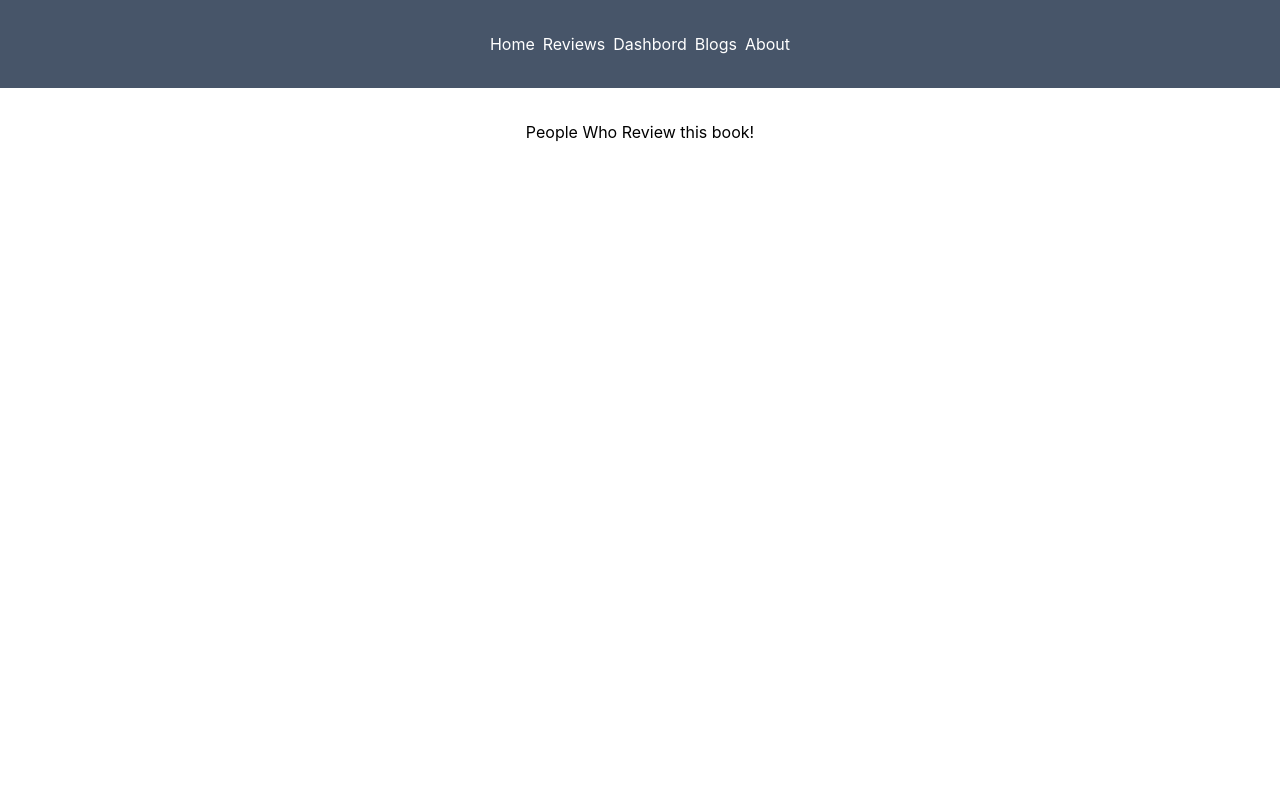
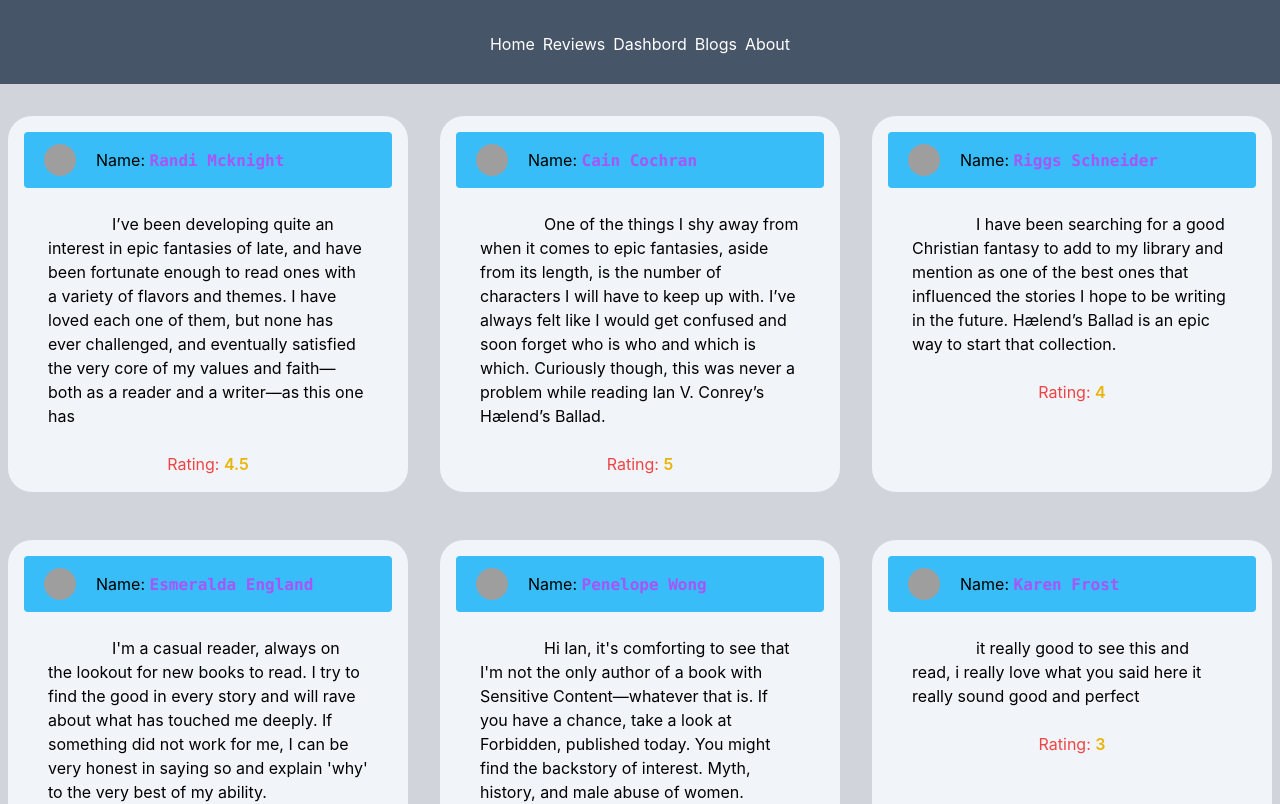
Before and after one commit to MD-MAHBUBUR-RAHMAN/product-review-assignment-nine, a React (Create React App) app: page /reviews in a window 1280 px wide. Shown: the top 804 px of the page. Built offline with nearby package versions, Linux system fonts and the light colour scheme; grey boxes are pictures that could not be loaded.

Commit message:
Reviews page Updated

```diff
--- a/src/Components/Reviews/Reviews.js
+++ b/src/Components/Reviews/Reviews.js
@@ -1,9 +1,14 @@
 import React from "react";
+import useReview from "../hook/useReview";
+import Review from "../Review/Review";
 
 const Reviews = () => {
+  const [reviews] = useReview();
   return (
-    <div>
-      <h2>People Who Review this book!</h2>
+    <div className="grid md:grid-cols-3 gap-4 bg-gray-300 mt-[-36px]">
+      {reviews.map((review) => (
+        <Review key={review.id} review={review} />
+      ))}
     </div>
   );
 };
```
